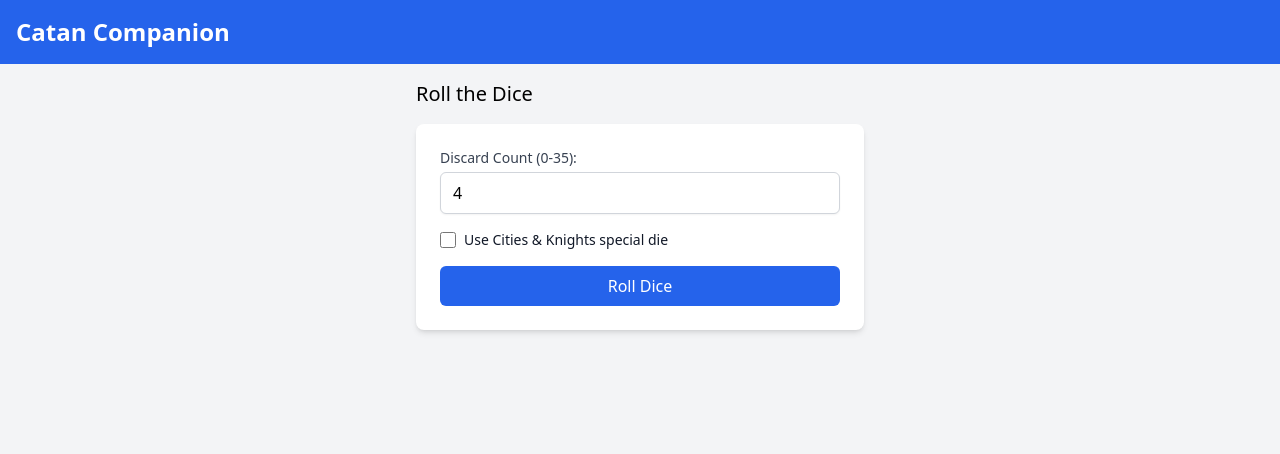
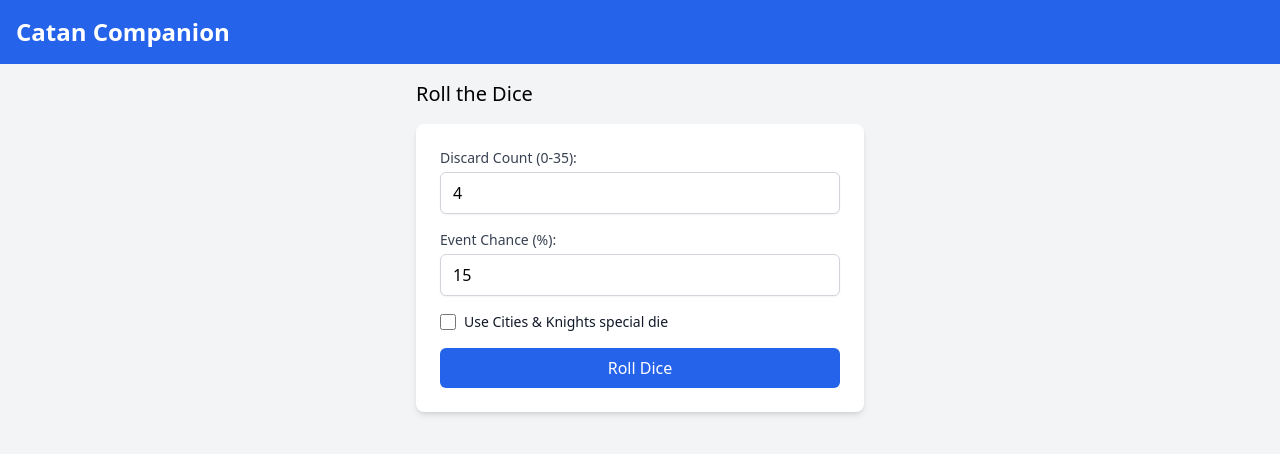
Before and after one commit to Moukt4r/catan-companion, a Next.js app: page / in a window 1280 px wide. Shown: the top 454 px of the page. Built offline with nearby package versions, Linux system fonts and the light colour scheme.

Commit message:
Update DiceRoller component with event system integration

```diff
--- a/components/DiceRoller.tsx
+++ b/components/DiceRoller.tsx
@@ -1,23 +1,33 @@
 import React, { useState, useCallback } from 'react';
 import { DiceRoller as DiceRollerUtil } from '../utils/diceRoller';
-import { SpecialDie } from './SpecialDie';
+import { EventSystem } from '../utils/eventSystem';
+import { DiceDisplay } from './DiceDisplay';
+import { EventDisplay } from './EventDisplay';
 import type { DiceRoll } from '../types/diceTypes';
+import type { GameEvent } from '../utils/events';
 
 export const DiceRoller: React.FC = () => {
   const [diceRoller] = useState(() => new DiceRollerUtil());
+  const [eventSystem] = useState(() => new EventSystem());
   const [currentRoll, setCurrentRoll] = useState<DiceRoll | null>(null);
+  const [currentEvent, setCurrentEvent] = useState<GameEvent | null>(null);
   const [discardCount, setDiscardCount] = useState(4);
   const [useSpecialDie, setUseSpecialDie] = useState(false);
+  const [eventChance, setEventChance] = useState(15);
   const [isRolling, setIsRolling] = useState(false);
 
   const handleRoll = useCallback(async () => {
     setIsRolling(true);
-    // Add a small delay for animation
     await new Promise(resolve => setTimeout(resolve, 600));
+
     const roll = diceRoller.roll();
     setCurrentRoll(roll);
+
+    const event = eventSystem.checkForEvent();
+    setCurrentEvent(event);
+
     setIsRolling(false);
-  }, [diceRoller]);
+  }, [diceRoller, eventSystem]);
 
   const handleDiscardChange = useCallback((event: React.ChangeEvent<HTMLInputElement>) => {
     const newCount = parseInt(event.target.value, 10);
@@ -33,8 +43,23 @@
     diceRoller.setUseSpecialDie(newValue);
   }, [diceRoller]);
 
+  const handleEventChanceChange = useCallback((event: React.ChangeEvent<HTMLInputElement>) => {
+    const newChance = parseInt(event.target.value, 10);
+    if (!isNaN(newChance) && newChance >= 0 && newChance <= 100) {
+      setEventChance(newChance);
+      eventSystem.setEventChance(newChance);
+    }
+  }, [eventSystem]);
+
   return (
     <div className="p-6 bg-white rounded-lg shadow-md">
+      {currentEvent && (
+        <EventDisplay
+          event={currentEvent}
+          onClose={() => setCurrentEvent(null)}
+        />
+      )}
+
       <div className="mb-4 space-y-4">
         <div>
           <label htmlFor="discardCount" className="block text-sm font-medium text-gray-700 mb-1">
@@ -48,6 +73,23 @@
             value={discardCount}
             onChange={handleDiscardChange}
             className="block w-full px-3 py-2 border border-gray-300 rounded-md shadow-sm focus:ring-blue-500 focus:border-blue-500"
+            aria-label="Number of combinations to discard"
+          />
+        </div>
+
+        <div>
+          <label htmlFor="eventChance" className="block text-sm font-medium text-gray-700 mb-1">
+            Event Chance (%):
+          </label>
+          <input
+            type="number"
+            id="eventChance"
+            min="0"
+            max="100"
+            value={eventChance}
+            onChange={handleEventChanceChange}
+            className="block w-full px-3 py-2 border border-gray-300 rounded-md shadow-sm focus:ring-blue-500 focus:border-blue-500"
+            aria-label="Percentage chance of random event"
           />
         </div>
 
@@ -75,38 +117,11 @@
       </button>
 
       {currentRoll && (
-        <div className="mt-4 text-center" aria-live="polite">
-          <div className="flex justify-center space-x-4 mb-2">
-            <div
-              className={`w-16 h-16 bg-white border-2 border-gray-300 rounded-lg flex items-center justify-center text-2xl font-bold
-                ${isRolling ? 'animate-bounce' : 'transform transition-transform hover:scale-105'}`}
-              role="img"
-              aria-label={`First die showing ${currentRoll.dice1}`}
-            >
-              {currentRoll.dice1}
-            </div>
-            <div
-              className={`w-16 h-16 bg-white border-2 border-gray-300 rounded-lg flex items-center justify-center text-2xl font-bold
-                ${isRolling ? 'animate-bounce' : 'transform transition-transform hover:scale-105'}`}
-              role="img"
-              aria-label={`Second die showing ${currentRoll.dice2}`}
-            >
-              {currentRoll.dice2}
-            </div>
-            {currentRoll.specialDie && (
-              <SpecialDie
-                face={currentRoll.specialDie}
-                className={isRolling ? 'animate-bounce' : 'transform transition-transform hover:scale-105'}
-              />
-            )}
-          </div>
-          <div className="text-xl font-bold">
-            Sum: {currentRoll.sum}
-          </div>
-          <div className="text-sm text-gray-500 mt-2">
-            Remaining rolls: {diceRoller.getRemainingRolls()}
-          </div>
-        </div>
+        <DiceDisplay
+          roll={currentRoll}
+          isRolling={isRolling}
+          remainingRolls={diceRoller.getRemainingRolls()}
+        />
       )}
     </div>
   );
```
